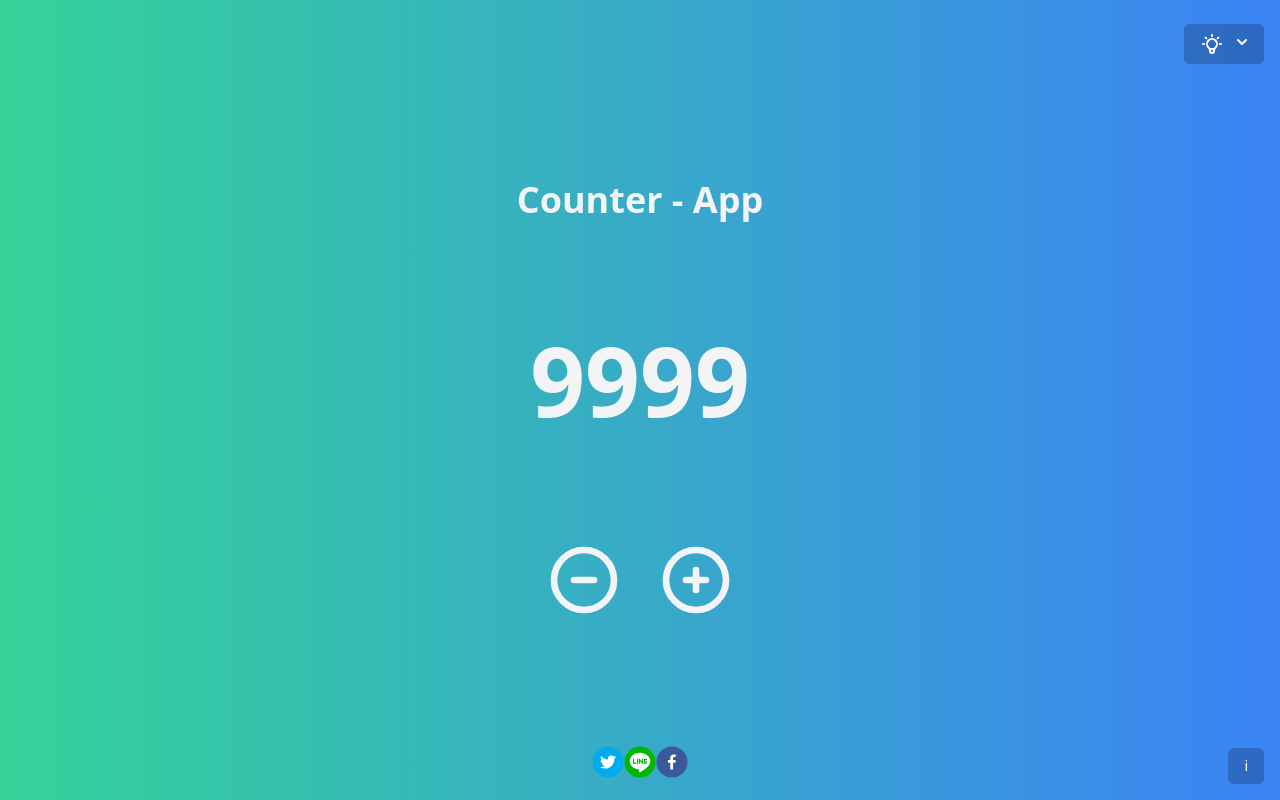
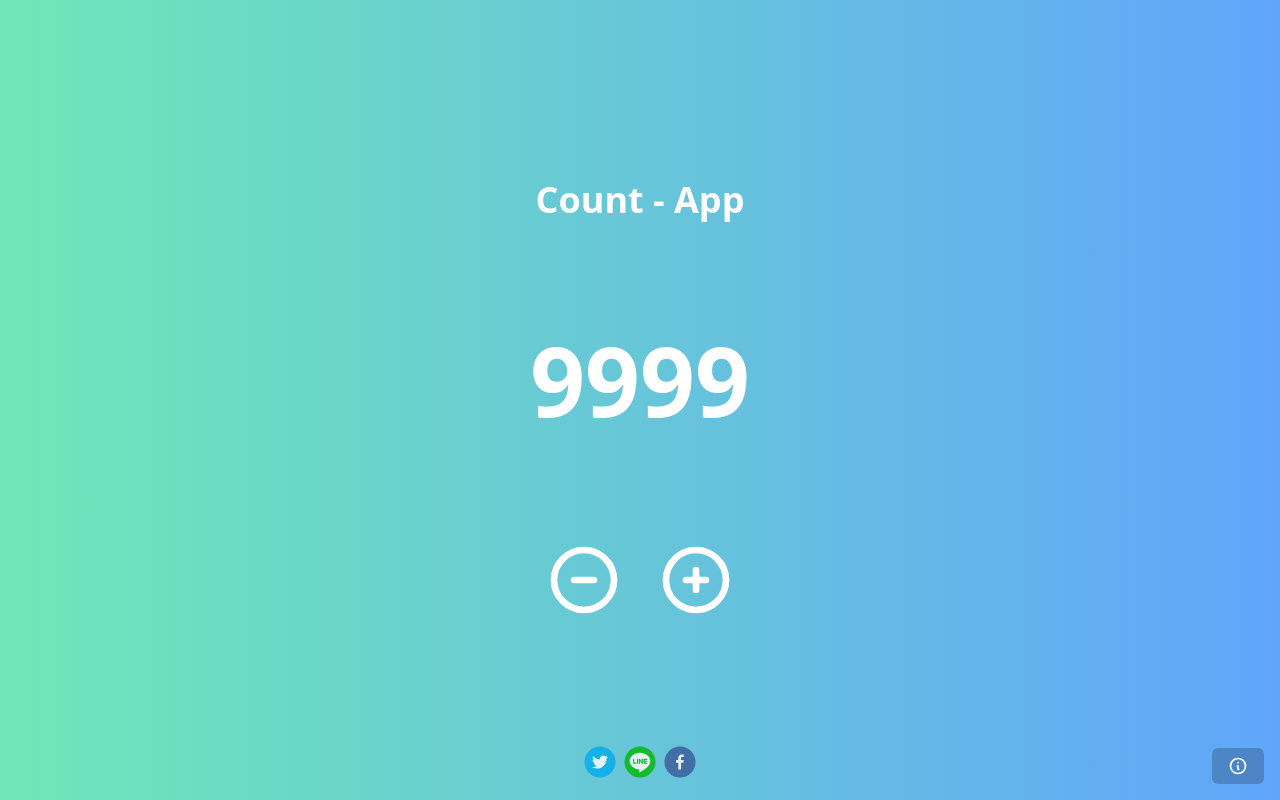
Before and after one commit to ken505/counter-app, a Next.js app: page / in a window 1280 px wide. Built offline with nearby package versions, Linux system fonts and the light colour scheme.

Commit message:
💄 Dark mode adjustment.

```diff
--- a/components/InfoModal.jsx
+++ b/components/InfoModal.jsx
@@ -21,7 +21,20 @@ export function InfoModal() {
           onClick={openModal}
           className="px-4 py-2 text-sm font-medium text-white bg-black rounded-md bg-opacity-20 hover:bg-opacity-30 focus:outline-none focus-visible:ring-2 focus-visible:ring-white focus-visible:ring-opacity-75"
         >
-          i
+          <svg
+            xmlns="http://www.w3.org/2000/svg"
+            className="h-5 w-5 dark:text-gray-400"
+            fill="none"
+            viewBox="0 0 24 24"
+            stroke="currentColor"
+          >
+            <path
+              strokeLinecap="round"
+              strokeLinejoin="round"
+              strokeWidth={2}
+              d="M13 16h-1v-4h-1m1-4h.01M21 12a9 9 0 11-18 0 9 9 0 0118 0z"
+            />
+          </svg>
         </button>
       </div>
 
@@ -65,12 +78,12 @@ export function InfoModal() {
                   as="h3"
                   className="text-lg font-medium leading-6 text-gray-900"
                 >
-                  A counter with a simple design and excellent usability. ✨
+                  This counter is beautiful and easy to use. ✨
                 </Dialog.Title>
                 <div className="mt-2">
                   <p className="text-sm text-gray-500">
-                    Pressing the plus button increases the value by one, and
-                    pressing the minus button decreases it by one.
+                    The dark mode of this app is linked to your browser
+                    settings.
                   </p>
                 </div>
 
--- a/components/Minus.jsx
+++ b/components/Minus.jsx
@@ -2,7 +2,7 @@ export function Minus() {
   return (
     <svg
       xmlns="http://www.w3.org/2000/svg"
-      className="h-20 w-20 text-gray-100 select-none cursor-pointer hover:text-opacity-60 mx-4"
+      className="h-20 w-20 text-white dark:text-gray-400 select-none cursor-pointer hover:text-opacity-70 mx-4"
       fill="none"
       viewBox="0 0 24 24"
       stroke="currentColor"
--- a/components/Pulus.jsx
+++ b/components/Pulus.jsx
@@ -16,7 +16,7 @@ export function Pulus() {
     // </svg>
     <svg
       xmlns="http://www.w3.org/2000/svg"
-      className="h-20 w-20 text-gray-100 select-none cursor-pointer hover:text-opacity-60 mx-4"
+      className="h-20 w-20 text-white dark:text-gray-400 select-none cursor-pointer hover:text-opacity-70 mx-4"
       fill="none"
       viewBox="0 0 24 24"
       stroke="currentColor"
--- a/components/SnsShare.jsx
+++ b/components/SnsShare.jsx
@@ -12,13 +12,13 @@ export function SnsShare(props) {
   return (
     <div >
       <TwitterShareButton url={url} title={title}>
-        <TwitterIcon size={32} round />
+        <TwitterIcon size={32} round className="opacity-80 hover:opacity-50 mx-1"/>
       </TwitterShareButton>
       <LineShareButton url={url} title={title}>
-        <LineIcon size={32} round />
+        <LineIcon size={32} round className="opacity-80 hover:opacity-50 mx-1"/>
       </LineShareButton>
       <FacebookShareButton url={url} >
-        <FacebookIcon size={32} round />
+        <FacebookIcon size={32} round className="opacity-80 hover:opacity-50 mx-1"/>
       </FacebookShareButton>
     </div>
   );
--- a/pages/index.jsx
+++ b/pages/index.jsx
@@ -1,5 +1,4 @@
 import Head from "next/head";
-import { DarkModeMenu } from "../components/DarkModeMenu";
 import { InfoModal } from "../components/InfoModal";
 import { Minus } from "../components/Minus";
 import { Pulus } from "../components/Pulus";
@@ -7,7 +6,10 @@ import { SnsShare } from "../components/SnsShare";
 
 export default function Home() {
   return (
-    <div className="min-h-screen flex flex-col justify-center items-center bg-gradient-to-r from-green-400 to-blue-500">
+    <div
+      className="min-h-screen flex flex-col justify-center items-center bg-gradient-to-r from-green-300 dark:from-purple-900 to-blue-400 dark:to-blue-700
+    "
+    >
       <Head>
         <title>Counter App</title>
         {/* <link rel="icon" href="/favicon.ico" /> */}
@@ -16,20 +18,22 @@ export default function Home() {
           property="og:url"
           content="https://counter-app-theta.vercel.app/"
         />
-        <meta property="og:title" content="Counter - App" />
-        <meta property="og:description" content="Counter - App" />
+        <meta property="og:title" content="Count - App" />
+        <meta
+          property="og:description"
+          content="This counter is beautiful and easy to use. ✨"
+        />
         <meta
           property="og:image"
           content="https://user-images.githubusercontent.com/68226398/119503313-ce1a0f80-bda5-11eb-880a-036ff2aa6ee9.jpeg"
         />
       </Head>
-      <DarkModeMenu />
-      <h1 className="text-4xl text-gray-100 font-bold select-none">
-        Counter - App
+      <h1 className="text-4xl text-white dark:text-gray-400 font-bold select-none">
+        Count - App
       </h1>
-      <p className="h-80 w-40 text-8xl text-gray-100 font-bold flex justify-center items-center select-none">
+      <h1 className="h-80 w-40 text-8xl text-white dark:text-gray-400 font-bold flex justify-center items-center select-none">
         9999
-      </p>
+      </h1>
       <div className="flex">
         <Minus />
         <Pulus />
--- a/tailwind.config.js
+++ b/tailwind.config.js
@@ -1,11 +1,12 @@
 module.exports = {
-  purge: ['./pages/**/*.{js,ts,jsx,tsx}', './components/**/*.{js,ts,jsx,tsx}'],
+  purge: ["./pages/**/*.{js,ts,jsx,tsx}", "./components/**/*.{js,ts,jsx,tsx}"],
   darkMode: false, // or 'media' or 'class'
   theme: {
-    extend: {},
+    extend: { opacity: ["dark"] },
   },
   variants: {
     extend: {},
   },
   plugins: [],
-}
+  darkMode: "media",
+};
```
